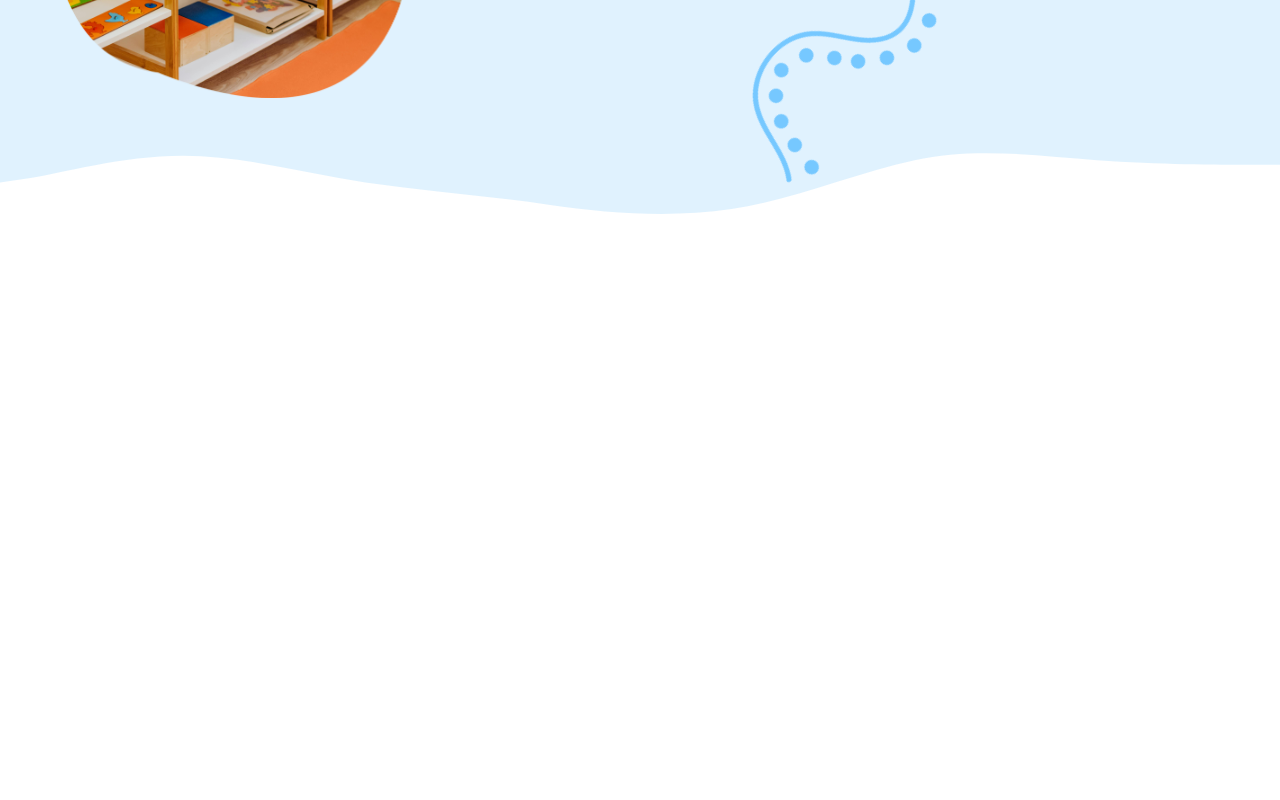
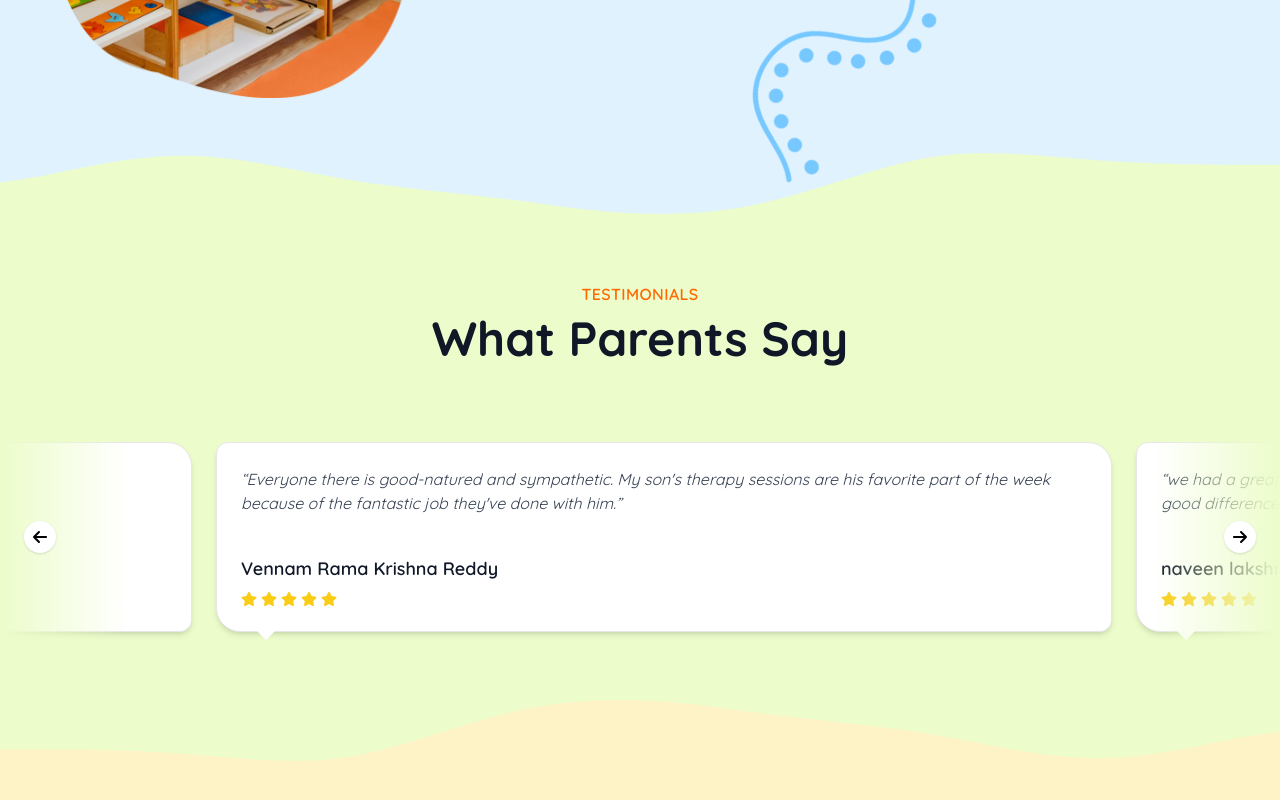
Before and after one commit to KattachaithanyaKumar/TeachAndLearn, a React (Vite) app: page / in a window 1280 px wide. Shown: the part 3971-4771 px from the top of the page. Before the commit the page ends 4189 px from the top, so only its background shows below. Built offline with nearby package versions, Linux system fonts and the light colour scheme.

Commit message:
added the carousel

```diff
--- a/src/CONSTANTS.js
+++ b/src/CONSTANTS.js
@@ -139,3 +139,29 @@ export const ourPhilosophy = {
   description:
     "At our center, we believe that success comes from collaboration and partnership. We work closely with families, caregivers, and other professionals to ensure that every individual receives the support they need to achieve their goals. We also believe in the importance of ongoing communication and collaboration, as we work together to monitor progress and make adjustments to treatment plans as needed.",
 };
+
+export const testimonials = [
+  {
+    review:
+      "Good therapy given to child, finding improvement in my child, training staff OT, BT are friendly and giving good guidance...... overall teach and learn development center... The ambiance is good and also the supporting staff too...",
+    author: "V Sai Reddy",
+    rating: 5,
+  },
+  {
+    review: "Good and safe environment for kids to learn and play.",
+    author: "Ancha Venkateswararao",
+    rating: 5,
+  },
+  {
+    review:
+      "Everyone there is good-natured and sympathetic. My son's therapy sessions are his favorite part of the week because of the fantastic job they've done with him.",
+    author: "Vennam Rama Krishna Reddy",
+    rating: 5,
+  },
+  {
+    review:
+      "we had a great experience with Sharmila and Likitha Madam. My son improved a lot in 3 months. He got a a very good difference in the speech and OT. Over all good center for the children development.",
+    author: "naveen lakshmi",
+    rating: 5,
+  },
+];
--- /dev/null
+++ b/src/components/Carousel.jsx
@@ -0,0 +1,133 @@
+import React, { useEffect, useRef, useState } from "react";
+import { FaStar } from "react-icons/fa";
+import { FaArrowLeft, FaArrowRight } from "react-icons/fa6";
+
+const Rating = ({ value }) => (
+  <div
+    className="flex gap-1 text-yellow-500 mt-2"
+    aria-label={`Rating: ${value} out of 5`}
+  >
+    {[...Array(5)].map((_, i) => (
+      <FaStar key={i} color={i < value ? "#facc15" : "#e5e7eb"} />
+    ))}
+  </div>
+);
+
+// Responsive slide widths
+const getResponsiveSlideVW = () => {
+  const width = window.innerWidth;
+  if (width < 640) return 90; // mobile
+  if (width < 1024) return 80; // tablet
+  return 70; // desktop
+};
+
+const Carousel = ({ data, autoScroll = true, interval = 3000 }) => {
+  const total = data.length;
+  const [currentIndex, setCurrentIndex] = useState(1);
+  const [transitioning, setTransitioning] = useState(true);
+  const [slideVW, setSlideVW] = useState(getResponsiveSlideVW());
+
+  const extendedData = [data[data.length - 1], ...data, data[0]];
+  const containerRef = useRef(null);
+
+  useEffect(() => {
+    const handleResize = () => setSlideVW(getResponsiveSlideVW());
+    window.addEventListener("resize", handleResize);
+    return () => window.removeEventListener("resize", handleResize);
+  }, []);
+
+  useEffect(() => {
+    if (!autoScroll) return;
+    const id = setInterval(goToNext, interval);
+    return () => clearInterval(id);
+  }, [currentIndex, autoScroll]);
+
+  useEffect(() => {
+    const track = containerRef.current;
+    const handleEnd = () => {
+      setTransitioning(false);
+      if (currentIndex === 0) setCurrentIndex(total);
+      else if (currentIndex === total + 1) setCurrentIndex(1);
+    };
+    track.addEventListener("transitionend", handleEnd);
+    return () => track.removeEventListener("transitionend", handleEnd);
+  }, [currentIndex, total]);
+
+  const goToNext = () => {
+    setTransitioning(true);
+    setCurrentIndex((i) => i + 1);
+  };
+  const goToPrev = () => {
+    setTransitioning(true);
+    setCurrentIndex((i) => i - 1);
+  };
+
+  const GAP_REM = 1.5;
+  const SIDE_OFFSET_VW = (100 - slideVW) / 2;
+  const GAP_VW = (GAP_REM * 16) / (window.innerWidth / 100);
+  const translate = `translateX(calc(-${currentIndex * slideVW}vw - ${
+    currentIndex * GAP_VW
+  }vw + ${SIDE_OFFSET_VW}vw))`;
+
+  return (
+    <div className="relative w-screen overflow-hidden py-10 px-2 sm:px-6">
+      {/* Fading masks */}
+      <div className="absolute left-0 top-0 w-24 sm:w-32 h-full z-20 pointer-events-none bg-gradient-to-r from-[#ecfcca] to-transparent" />
+      <div className="absolute right-0 top-0 w-24 sm:w-32 h-full z-20 pointer-events-none bg-gradient-to-l from-[#ecfcca] to-transparent" />
+
+      {/* Arrows */}
+      <button
+        onClick={goToPrev}
+        className="absolute left-2 sm:left-6 top-1/2 -translate-y-1/2 z-30 bg-white rounded-full shadow p-2"
+      >
+        <FaArrowLeft />
+      </button>
+      <button
+        onClick={goToNext}
+        className="absolute right-2 sm:right-6 top-1/2 -translate-y-1/2 z-30 bg-white rounded-full shadow p-2"
+      >
+        <FaArrowRight />
+      </button>
+
+      {/* Track + Slides */}
+      <div
+        ref={containerRef}
+        className="flex items-stretch space-x-4 sm:space-x-6"
+        style={{
+          transform: translate,
+          transition: transitioning ? "transform 0.5s ease-in-out" : "none",
+        }}
+      >
+        {extendedData.map((item, idx) => (
+          <div
+            key={idx}
+            className="flex-shrink-0"
+            style={{ width: `${slideVW}vw` }}
+          >
+            <div className="relative h-full">
+              <div
+                className="bg-white shadow-md p-4 sm:p-6 h-full min-h-40 flex flex-col justify-between
+                rounded-tl-xl rounded-tr-3xl rounded-bl-3xl rounded-br-xl border border-gray-200"
+              >
+                <p className="text-gray-700 italic mb-4 text-sm sm:text-base">
+                  “{item.review}”
+                </p>
+                <div>
+                  <h3 className="text-base sm:text-lg font-semibold text-gray-900">
+                    {item.author}
+                  </h3>
+                  <Rating value={item.rating} />
+                </div>
+              </div>
+
+              {/* Tail */}
+              <div className="absolute -bottom-2 left-6 sm:left-10 w-0 h-0 border-t-[10px] border-t-white border-l-[10px] border-l-transparent border-r-[10px] border-r-transparent" />
+            </div>
+          </div>
+        ))}
+      </div>
+    </div>
+  );
+};
+
+export default Carousel;
--- a/src/index.css
+++ b/src/index.css
@@ -11,3 +11,11 @@ body {
   font-weight: 400;
   font-style: normal;
 }
+
+.no-scrollbar::-webkit-scrollbar {
+  display: none;
+}
+.no-scrollbar {
+  -ms-overflow-style: none; /* IE and Edge */
+  scrollbar-width: none; /* Firefox */
+}
--- a/src/pages/Home.jsx
+++ b/src/pages/Home.jsx
@@ -8,6 +8,7 @@ import {
   ourPhilosophy,
   services,
   statistics,
+  testimonials,
   whyUs,
 } from "../CONSTANTS";
 import Button from "../components/Button";
@@ -26,6 +27,7 @@ import room from "../assets/room.jpg";
 import mask3 from "../assets/mask3.png";
 import star from "../assets/star.png";
 import line from "../assets/line.png";
+import Carousel from "../components/Carousel";
 
 const Home = () => {
   return (
@@ -421,12 +423,49 @@ const Home = () => {
             preserveAspectRatio="none"
           >
             <path
-              fill="#fff"
+              fill="#ecfcca"
               d="M0,100L34.3,90C68.6,80,137,40,206,40C274.3,40,343,80,411,100C480,120,549,130,617,150C685.7,170,754,180,823,160C891.4,140,960,80,1029,50C1097.1,20,1166,40,1234,50C1302.9,60,1371,60,1406,60L1440,60L1440,180L1405.7,180C1371.4,180,1303,180,1234,180C1165.7,180,1097,180,1029,180C960,180,891,180,823,180C754.3,180,686,180,617,180C548.6,180,480,180,411,180C342.9,180,274,180,206,180C137.1,180,69,180,34,180L0,180Z"
             />
           </svg>
         </div>
       </section>
+
+      {/* TESTIMONIALS */}
+      <section
+        id="testimonials"
+        aria-label="Testimonials from parents"
+        className="relative overflow-hidden bg-lime-100"
+      >
+        <div className="w-screen z-10 flex flex-col items-center justify-center py-16 px-4 sm:px-6 md:px-12 mb-10">
+          <div className="text-center">
+            <p className="text-orange-500 font-semibold text-sm md:text-base uppercase tracking-wide mb-2">
+              Testimonials
+            </p>
+            <h2 className="text-3xl md:text-5xl font-bold text-gray-900 mb-10">
+              What Parents Say
+            </h2>
+          </div>
+
+          <Carousel data={testimonials} />
+        </div>
+
+        {/* Wave at Bottom */}
+        <div className="absolute bottom-0 left-0 w-full z-10">
+          <svg
+            xmlns="http://www.w3.org/2000/svg"
+            viewBox="0 0 1440 180"
+            className="w-full h-[80px] rotate-180"
+            preserveAspectRatio="none"
+          >
+            <path
+              fill="#fef3c6"
+              d="M0,100L34.3,90C68.6,80,137,40,206,40C274.3,40,343,80,411,100C480,120,549,130,617,150C685.7,170,754,180,823,160C891.4,140,960,80,1029,50C1097.1,20,1166,40,1234,50C1302.9,60,1371,60,1406,60L1440,60L1440,0L1405.7,0C1371.4,0,1303,0,1234,0C1165.7,0,1097,0,1029,0C960,0,891,0,823,0C754.3,0,686,0,617,0C548.6,0,480,0,411,0C342.9,0,274,0,206,0C137.1,0,69,0,34,0L0,0Z"
+            />
+          </svg>
+        </div>
+      </section>
+
+      <section className="h-[100vh] bg-amber-100"></section>
     </div>
   );
 };
```
